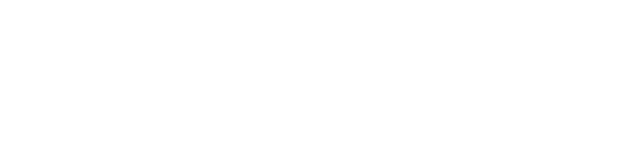
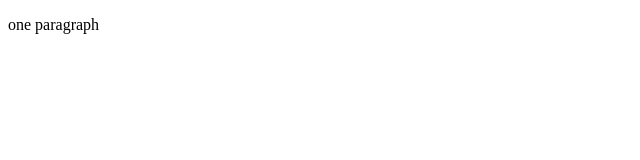
Before and after one commit to ourbrib/samplewebsite, a plain HTML site: page index.html in a window 1280 px wide. Shown: the whole page, without its empty margins (0-640 px from the left). Drawn offline with Linux system fonts and the light colour scheme.

Commit message:
commit p1

```diff
--- a/index.html
+++ b/index.html
@@ -3,8 +3,9 @@
 <head>
     <meta charset="UTF-8">
     <title>Hello world</title>
+
 </head>
 <body>
-
+<p>one paragraph</p>
 </body>
 </html>
```
